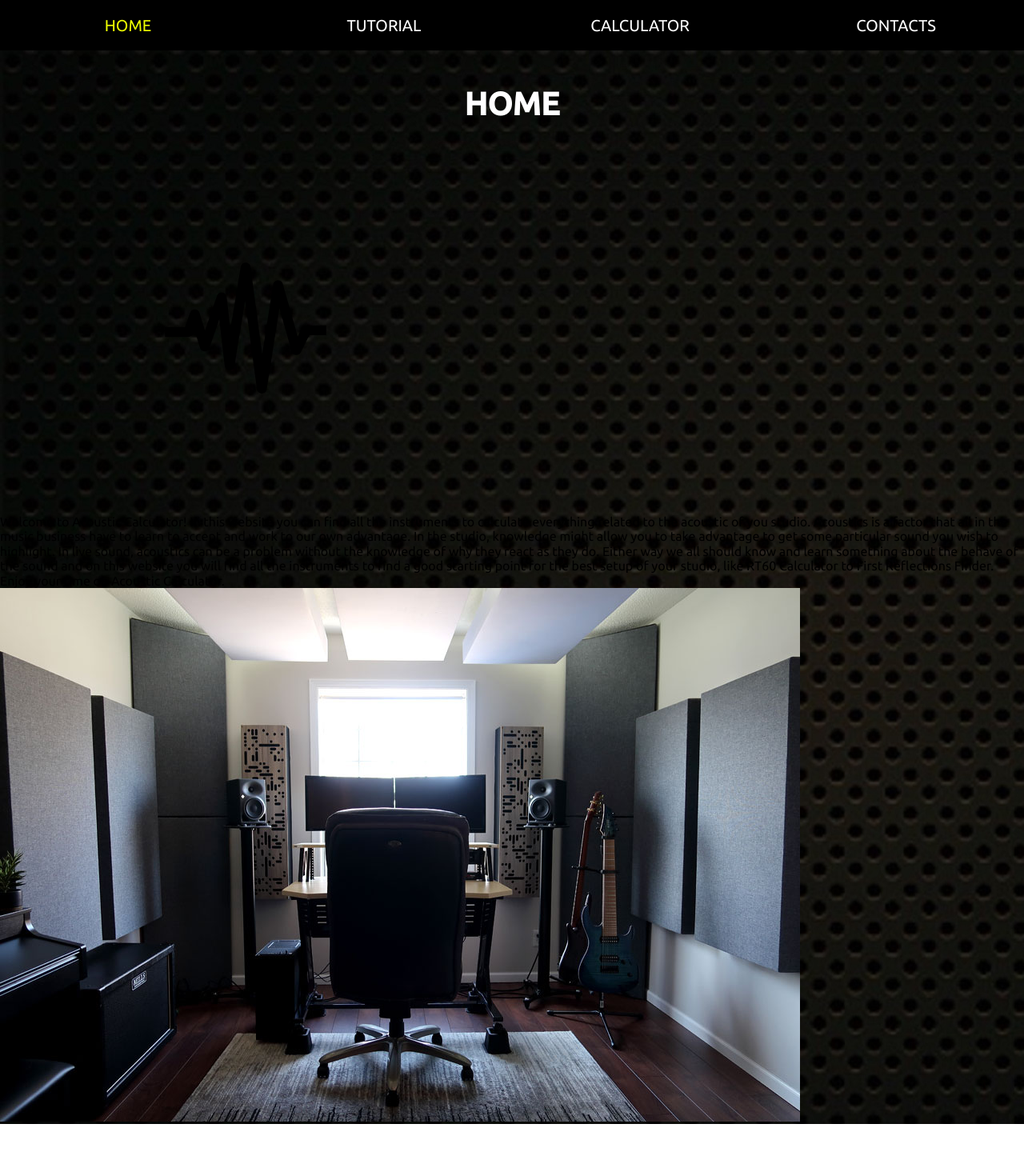
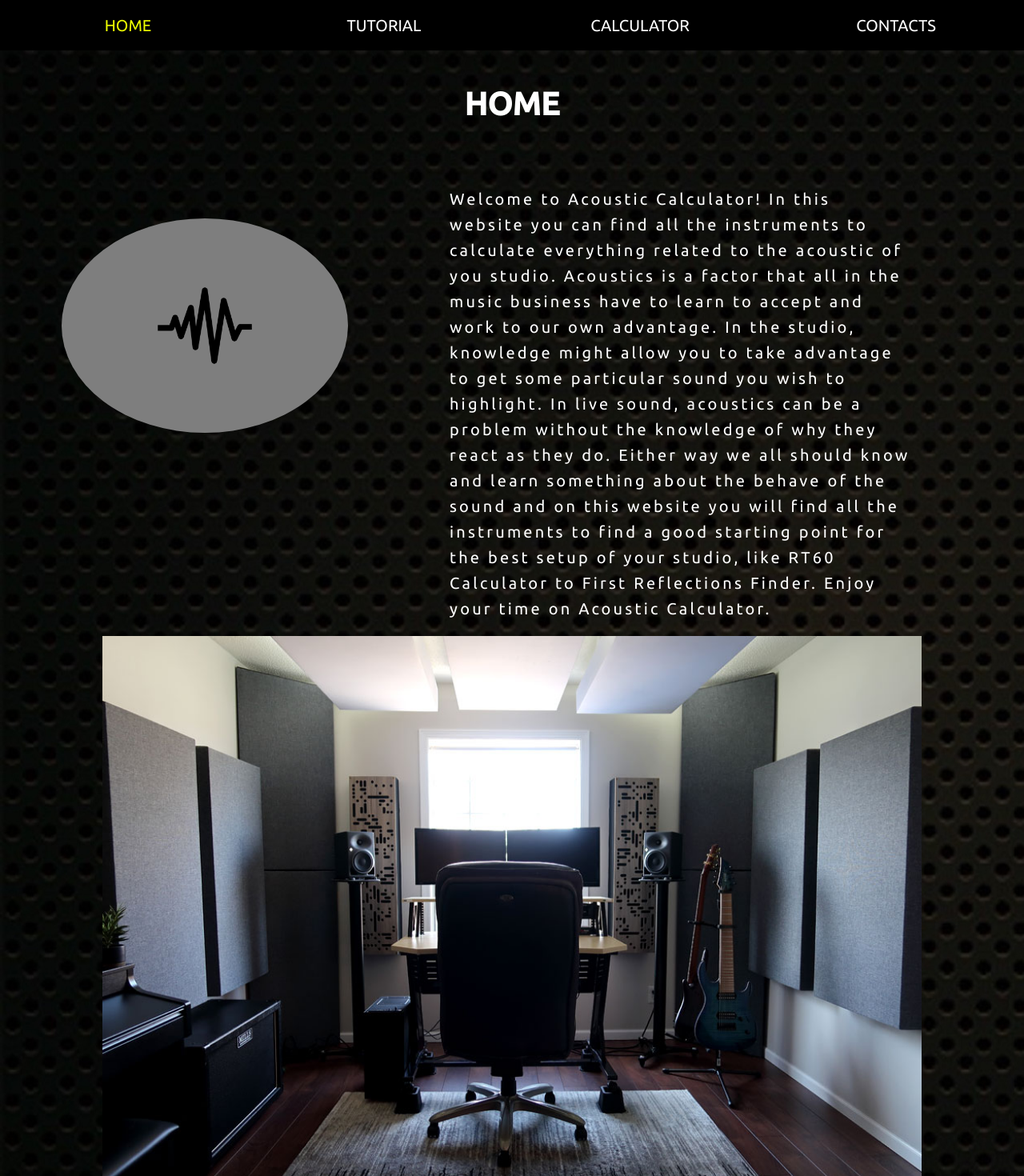
Before and after one commit to fabiolorenzi/acoustic-calculator, a React (Create React App) app: page / in a window 1280 px wide. Shown: the top 1470 px of the page at 80% size. Before the commit the page ends 1405 px from the top, so only its background shows below. Built offline with nearby package versions, Linux system fonts and the light colour scheme.

Commit message:
styled Home Component

```diff
--- a/src/components/Header.style.css
+++ b/src/components/Header.style.css
@@ -6,6 +6,7 @@
     text-align: center;
     background-color: #000000;
     top: 0;
+    z-index: 999;
 }
 
 .menu1 {
--- a/src/components/Home.style.css
+++ b/src/components/Home.style.css
@@ -11,4 +11,52 @@
     font-size: 40px;
     color: #ffffff;
     text-align: center;
+    margin-bottom: 80px;
 }
+
+.homeBody {
+    display: block;
+    width: 100%;
+    position: relative;
+}
+
+#logoSide {
+    display: inline-block;
+    width: 40%;
+    margin-top: 40px;
+}
+
+#logoSide img {
+    display: block;
+    width: 70%;
+    margin: auto;
+    background-color: #7e7e7e;
+    border-radius: 50%;
+}
+
+#homeText {
+    display: inline-block;
+    width: 45%;
+    position: absolute;
+    margin-left: 50px;
+}
+
+#homeText p {
+    font-size: 20px;
+    line-height: 2rem;
+    letter-spacing: 0.2rem;
+    color: #ffffff;
+}
+
+#homeImage {
+    display: block;
+    width: 100%;
+    margin-top: 250px;
+    padding-bottom: 120px;
+}
+
+#homeImage img {
+    display: block;
+    width: 80%;
+    margin: auto;
+}
```
